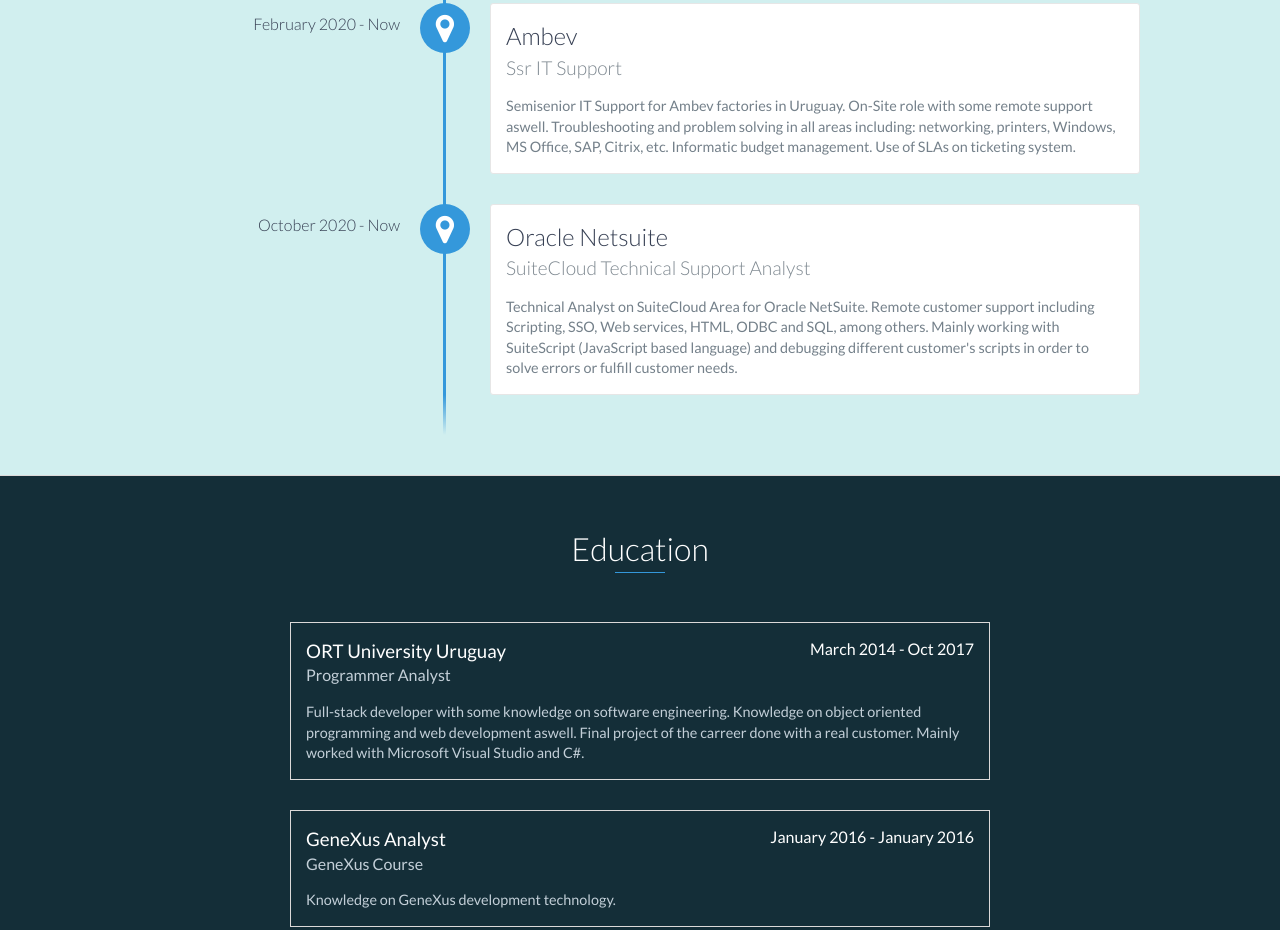
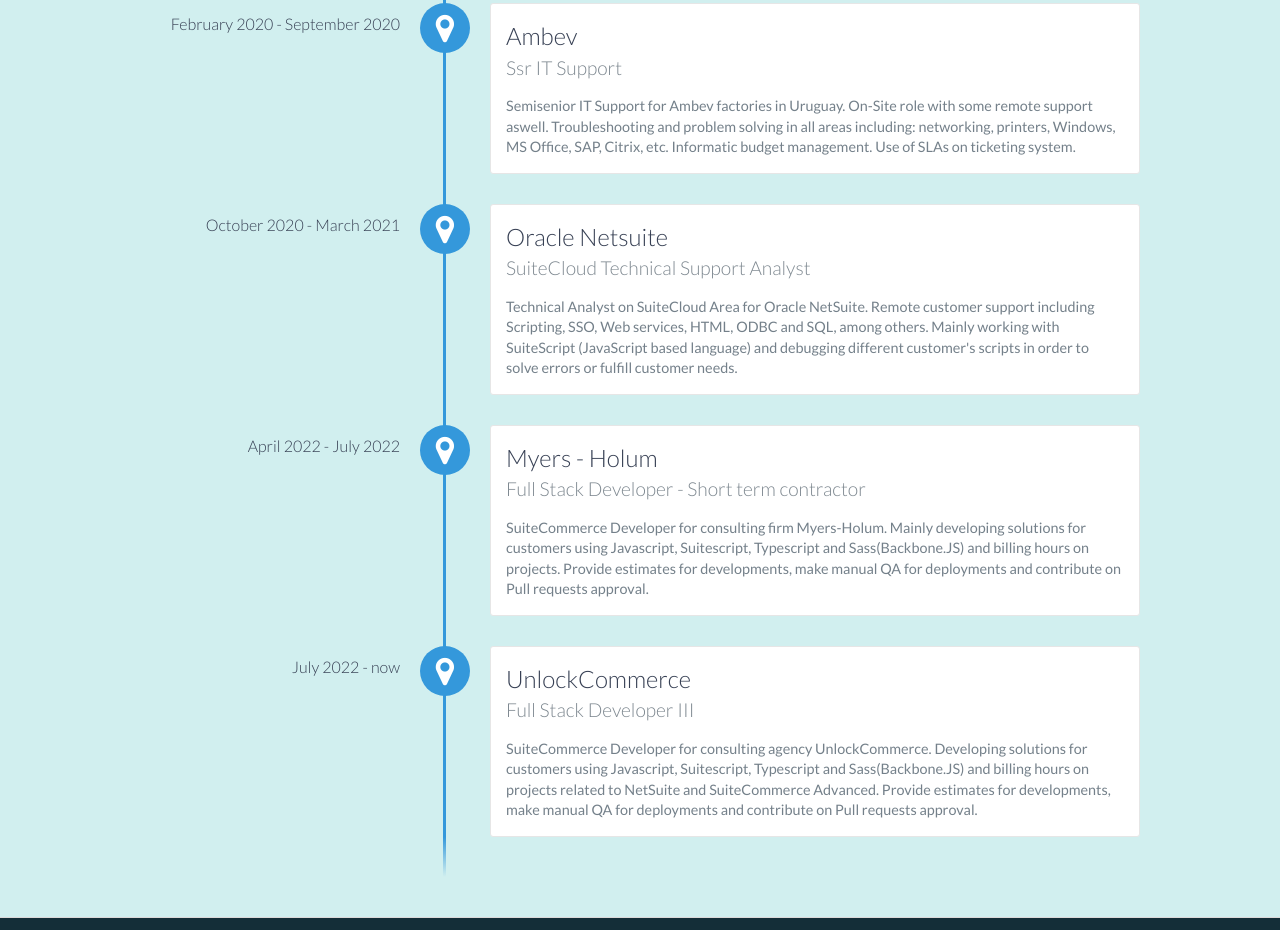
Before and after one commit to rodrigoc93/rodrigoc93.github.io, a website: page index.html in a window 1280 px wide. Shown: the part 1575-2505 px from the top of the page. Drawn offline with nearby package versions, Linux system fonts and the light colour scheme.

Commit message:
Update index.html

```diff
--- a/index.html
+++ b/index.html
@@ -104,7 +104,7 @@
                 </p>
             </div>
 
-            <div data-date="February 2020 - Now">
+            <div data-date="February 2020 - September 2020">
                 <h3>Ambev</h3>
                 <h4>Ssr IT Support</h4>
                 <p>
@@ -114,12 +114,28 @@
                     Use of SLAs on ticketing system.
                 </p>
             </div>
-            <div data-date="October 2020 - Now">
+            <div data-date="October 2020 - March 2021">
                 <h3>Oracle Netsuite</h3>
                 <h4>SuiteCloud Technical Support Analyst</h4>
                 <p>
                     Technical Analyst on SuiteCloud Area for Oracle NetSuite. Remote customer support including Scripting, SSO, Web services, HTML, ODBC and SQL, among others.
                     Mainly working with SuiteScript (JavaScript based language) and debugging different customer's scripts in order to solve errors or fulfill customer needs.
+                </p>
+            </div>
+            <div data-date="April 2022 - July 2022">
+                <h3>Myers - Holum</h3>
+                <h4>Full Stack Developer - Short term contractor</h4>
+                <p>
+                   SuiteCommerce Developer for consulting firm Myers-Holum. Mainly developing solutions for customers using Javascript, Suitescript, Typescript and Sass(Backbone.JS) and billing hours on projects.
+                   Provide estimates for developments, make manual QA for deployments and contribute on Pull requests approval.
+                </p>
+            </div>
+             <div data-date="July 2022 - now">
+                <h3>UnlockCommerce</h3>
+                <h4>Full Stack Developer III</h4>
+                <p>
+                   SuiteCommerce Developer for consulting agency UnlockCommerce. Developing solutions for customers using Javascript, Suitescript, Typescript and Sass(Backbone.JS) and billing hours on projects related to NetSuite and SuiteCommerce Advanced.
+                   Provide estimates for developments, make manual QA for deployments and contribute on Pull requests approval.
                 </p>
             </div>
         </div>
```
